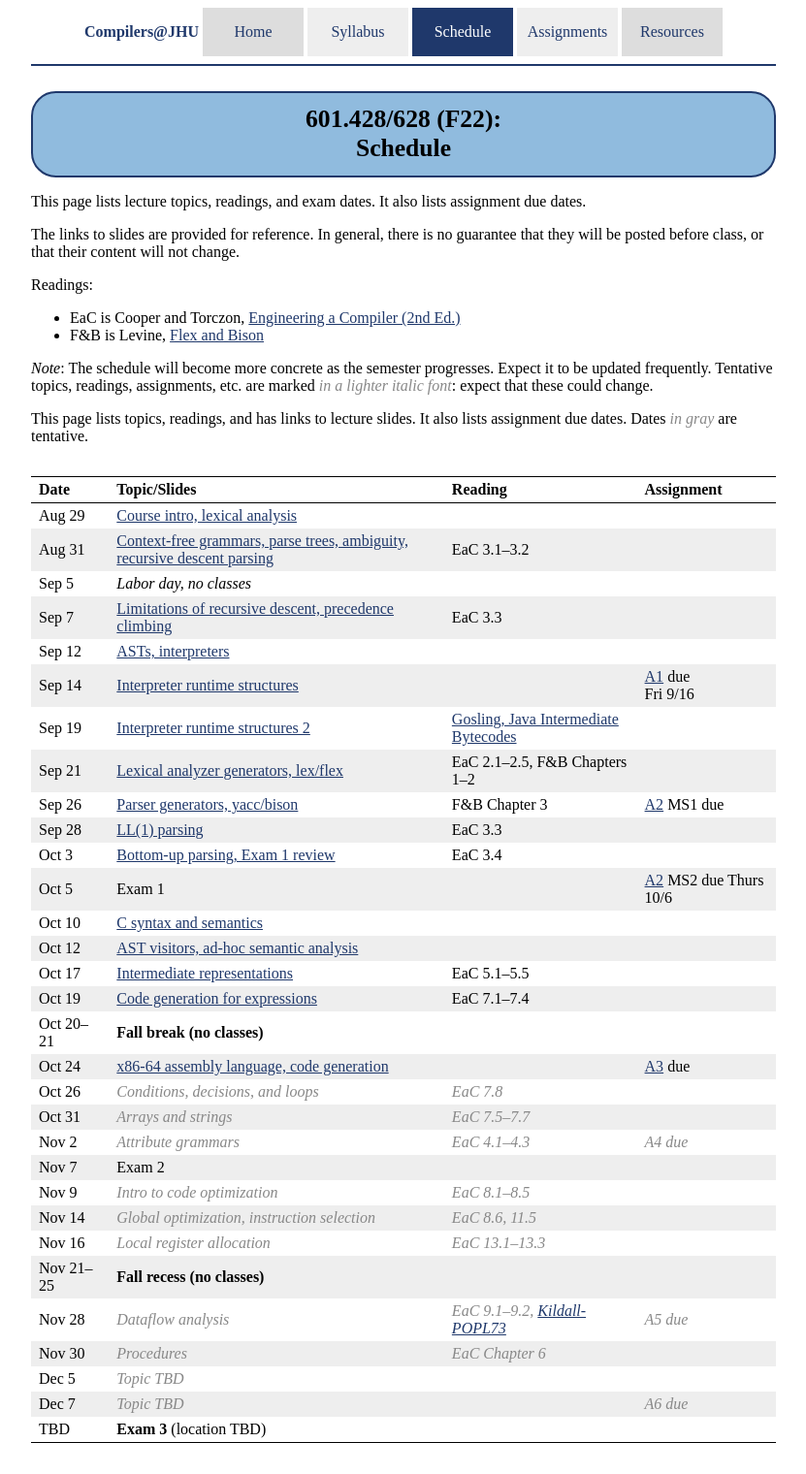
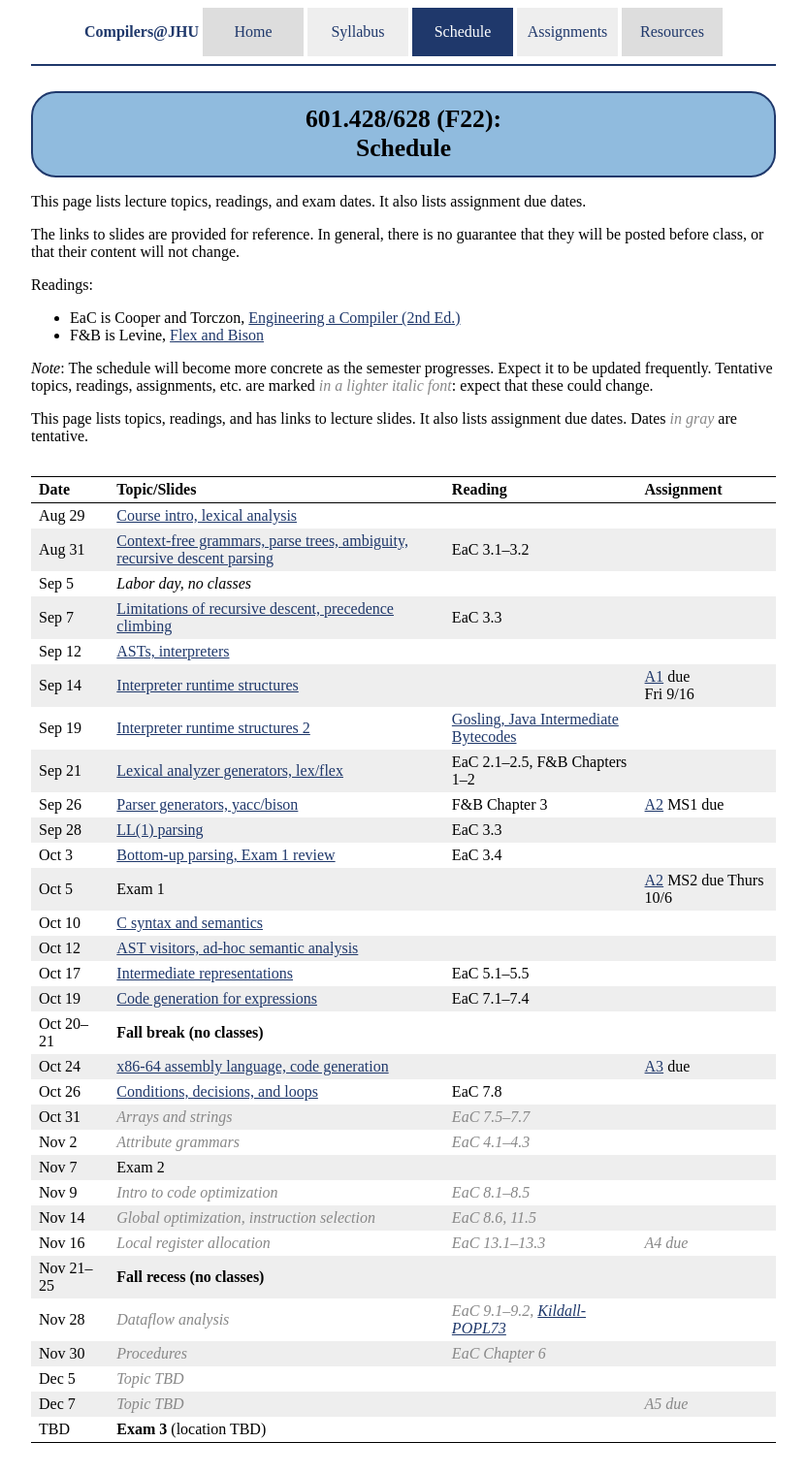
Before and after one commit to jhucompilers/fall2022, a Jekyll site: the page built from schedule.md, in a window 1280 px wide. Shown: the whole page at 97% size, without its empty margins (224-1055 px from the left). Built offline with Jekyll 4.4.1, drawn with Linux system fonts in a browser that asks for light colours.

Commit message:
schedule update, lecture 16

```diff
--- a/schedule.md
+++ b/schedule.md
@@ -45,16 +45,16 @@ Oct 17 | [Intermediate representations](lectures/Intermediate_Representations.pd
 Oct 19 | [Code generation for expressions](lectures/Code_Shape_I_Quick_Intro_to_Code_Generation_+_Code_Shape_for_Expressions.pdf) | EaC 7.1–7.4 |
 Oct 20–21 | **Fall break (no classes)** |  |
 Oct 24 | [x86-64 assembly language, code generation](lectures/lecture15-public.pdf) |  | [A3](assign/assign03.html) due
-Oct 26 | <span class='tentative'>Conditions, decisions, and loops</span> | <span class='tentative'>EaC 7.8</span> |
+Oct 26 | [Conditions, decisions, and loops](lectures/Code_Shape_III_Boolean_and_Relational_Expressions_+_Control_Flow.pdf) | EaC 7.8 |
 Oct 31 | <span class='tentative'>Arrays and strings</span> | <span class='tentative'>EaC 7.5–7.7</span> |
-Nov 2 | <span class='tentative'>Attribute grammars</span> | <span class='tentative'>EaC 4.1–4.3</span> | <span class='tentative'>A4 due</span>
+Nov 2 | <span class='tentative'>Attribute grammars</span> | <span class='tentative'>EaC 4.1–4.3</span> |
 Nov 7 | Exam 2 |  |
 Nov 9 | <span class='tentative'>Intro to code optimization</span> | <span class='tentative'>EaC 8.1–8.5</span> |
 Nov 14 | <span class='tentative'>Global optimization, instruction selection</span> | <span class='tentative'>EaC 8.6, 11.5</span> |
-Nov 16 | <span class='tentative'>Local register allocation</span> | <span class='tentative'>EaC 13.1–13.3</span> |
+Nov 16 | <span class='tentative'>Local register allocation</span> | <span class='tentative'>EaC 13.1–13.3</span> | <span class='tentative'>A4 due</span>
 Nov 21–25 | **Fall recess (no classes)** |  |
-Nov 28 | <span class='tentative'>Dataflow analysis</span> | <span class='tentative'>EaC 9.1–9.2, <a href='lectures/kildall-popl73.pdf'>Kildall-POPL73</a></span> | <span class='tentative'>A5 due</span>
+Nov 28 | <span class='tentative'>Dataflow analysis</span> | <span class='tentative'>EaC 9.1–9.2, <a href='lectures/kildall-popl73.pdf'>Kildall-POPL73</a></span> |
 Nov 30 | <span class='tentative'>Procedures</span> | <span class='tentative'>EaC Chapter 6</span> |
 Dec 5 | <span class='tentative'>Topic TBD</span> |  |
-Dec 7 | <span class='tentative'>Topic TBD</span> |  | <span class='tentative'>A6 due</span>
+Dec 7 | <span class='tentative'>Topic TBD</span> |  | <span class='tentative'>A5 due</span>
 TBD | **Exam 3** (location TBD) |  |
```
Also changed, not shown: schedule.csv (+5 -5 lines), 1 other file.
